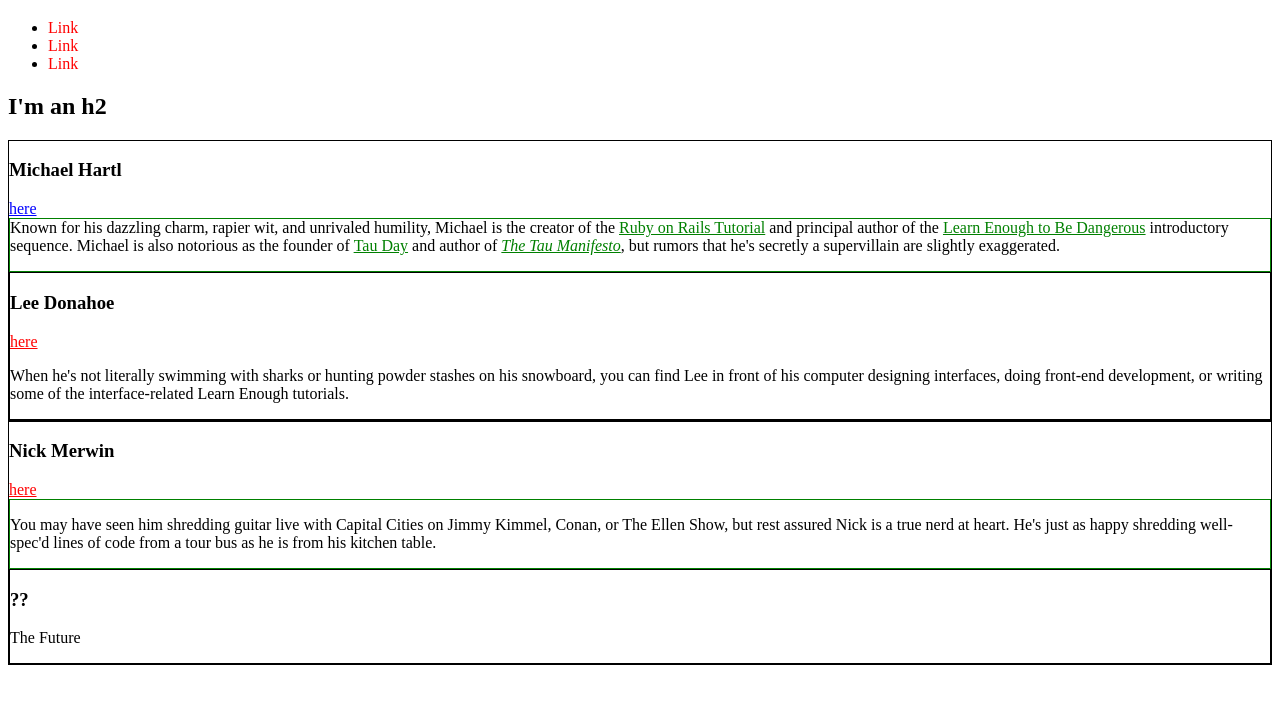
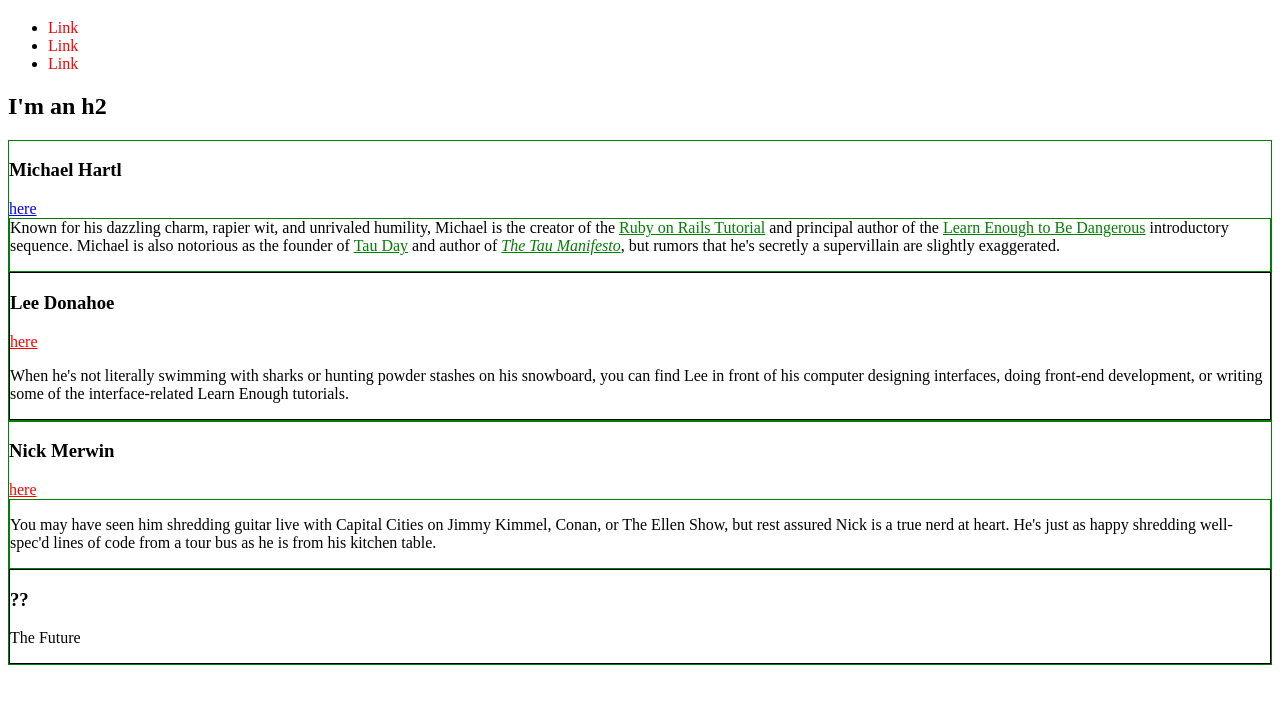
Before and after one commit to mohamadacma/mohamadacma.github.io, a plain HTML site: page index.html in a window 1280 px wide. Shown: the part 61-764 px from the top of the page. Drawn offline with Linux system fonts and the light colour scheme.

Commit message:
Add tiny changes

```diff
--- a/index.html
+++ b/index.html
@@ -15,7 +15,7 @@
       }
 
       /* BIO STYLES */
-      .bio-box {
+      div .bio-box {
         border: 1px solid black;
       }
       .bio-copy a {
```
